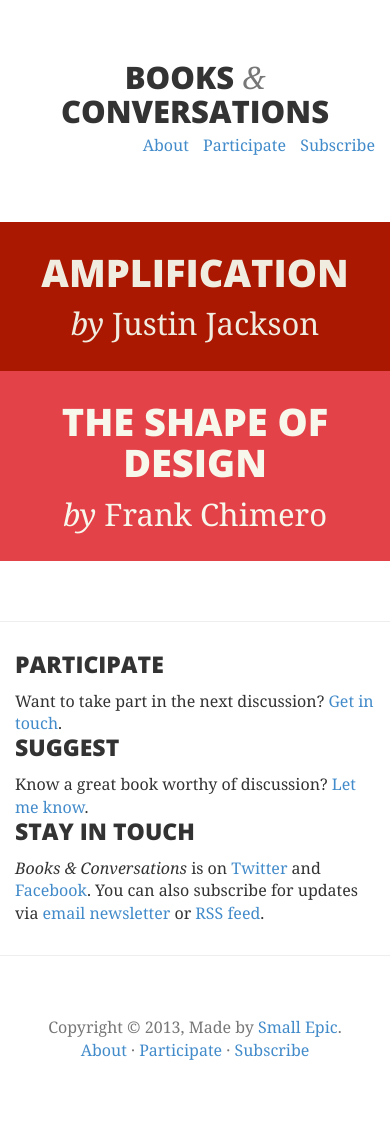
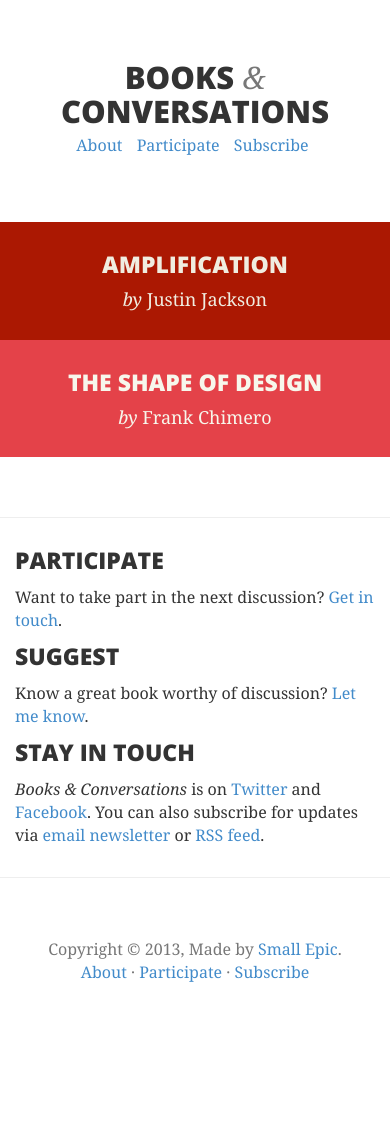
Before and after one commit to smallepic/books-and-conversations, a Jekyll site: the page built from index.html, in a window 390 px wide. Built offline with Jekyll 4.4.1, drawn with Linux system fonts in a browser that asks for light colours; some web fonts are replaced; after the commit the page ends 1043 px from its top, so only the background shows below that.

Commit message:
Added media queries for mobile specific styles.

```diff
--- a/_includes/head.html
+++ b/_includes/head.html
@@ -16,7 +16,6 @@
   <link rel="alternate" type="application/rss+xml" title="Books &amp; Conversations" href="{{ site.feedburner_url }}">
   <link href="//fonts.googleapis.com/css?family=Open+Sans:300,800|Gentium+Book+Basic:400,400italic" rel="stylesheet" type="text/css">
   <link href="/stylesheets/application.css" rel="stylesheet" type="text/css">
-  <link href="/stylesheets/styles.css" rel="stylesheet" type="text/css">
   {% if page.stylesheet %}<link href="{{ page.stylesheet }}" rel="stylesheet" type="text/css">{% endif %}
 
   <script src="/javascripts/jquery.js"></script>
--- a/sass/styles/_footer.scss
+++ b/sass/styles/_footer.scss
@@ -25,7 +25,21 @@
     padding-bottom: $grid-gutter-width;
     padding-top: $grid-gutter-width;
   }
+
+  *[class^="col-sm"] + *[class^="col-sm"]
+  {
+    margin-top: ($line-height-computed / 2);
+
+    @media (min-width: $screen-sm-min)
+    {
+      margin-top: 0;
+    }
+  }
 }
+
+
+// Copyright
+// -------------------------
 
 .copyright
 {
--- a/sass/styles/_jumbotron.scss
+++ b/sass/styles/_jumbotron.scss
@@ -20,11 +20,22 @@
   blockquote
   {
     color: #FFFFFF;
-    font-size: $font-size-h3;
+    font-size: $font-size-h4;
+    padding: 0;
+
+    @media (min-width: $screen-sm-min)
+    {
+      font-size: $font-size-h3;
+    }
 
     p
     {
-      font-size: $font-size-h3;
+      font-size: $font-size-h4;
+
+      @media (min-width: $screen-sm-min)
+      {
+        font-size: $font-size-h3;
+      }
     }
   }
 
--- a/sass/styles/_masthead.scss
+++ b/sass/styles/_masthead.scss
@@ -33,7 +33,15 @@
   {
     font-size: $font-size-small;
     line-height: floor(($font-size-h3 * 1.1));
-    text-align: right;
+    text-align: center;
+  }
+
+  @media (min-width: $screen-lg-min)
+  {
+    ul
+    {
+      text-align: right;
+    }
   }
 }
 
--- a/sass/styles/_posts.scss
+++ b/sass/styles/_posts.scss
@@ -30,12 +30,28 @@
       }
     }
 
+    h2
+    {
+      font-size: $font-size-h4;
+
+      @media (min-width: $screen-sm-min)
+      {
+        font-size: $font-size-h2;
+      }
+    }
+
     h3
     {
       font-family: $font-family-base;
+      font-size: $font-size-h5;
       font-weight: normal;
       margin-top: 0;
       text-transform: none;
+
+      @media (min-width: $screen-sm-min)
+      {
+        font-size: $font-size-h3;
+      }
     }
   }
 }
@@ -70,18 +86,30 @@
 
   h1
   {
+    font-size: $font-size-h3;
+
     em
     {
       color: inherit;
+    }
+
+    @media (min-width: $screen-sm-min)
+    {
+      font-size: $font-size-h1;
     }
   }
 
   h2
   {
     font-family: $font-family-base;
-    font-size: $font-size-h4;
+    font-size: $font-size-h5;
     font-weight: normal;
     text-transform: none;
+
+    @media (min-width: $screen-sm-min)
+    {
+      font-size: $font-size-h4;
+    }
   }
 
   h3
@@ -95,32 +123,17 @@
   {
     font-size: $font-size-small;
   }
+
+  *[class^="col-sm"] + *[class^="col-sm"]
+  {
+    margin-top: ($line-height-computed / 2);
+
+    @media (min-width: $screen-sm-min)
+    {
+      margin-top: 0;
+    }
+  }
 }
-
-/*
-@media (max-width: 767px)
-{
-	body > header h1
-	{
-		font-size: 32px;
-	}
-
-	body > header h2
-	{
-		font-size: 18px;
-	}
-
-	body > header *[class^="col-"] > *:last-child
-	{
-		margin-bottom: 10px;
-	}
-
-	body > header *[class^="col-"]:last-child > *:last-child
-	{
-		margin-bottom: 0px;
-	}
-}
-*/
 
 
 // Post
@@ -133,16 +146,6 @@
     color: $text-muted;
     font-style: italic;
   }
-
-  /*
-  p,
-  ol,
-  ul
-  {
-    font-size: $font-size-large;
-    margin-bottom: $line-height-computed;
-  }
-  */
 
   .row + .row
   {
@@ -159,39 +162,3 @@
     margin-top: $grid-gutter-width * 2;
   }
 }
-
-
-
-/*
-article header,
-article section,
-article footer
-{
-	margin-top: 120px;
-}
-
-@media (max-width: 767px)
-{
-	article header,
-	article section,
-	article footer
-	{
-		margin-top: 20px;
-	}
-}
-
-
-
-article aside
-{
-	margin-top: 200px;
-}
-
-@media (max-width: 991px)
-{
-	article aside
-	{
-		margin-top: 120px;
-	}
-}
-*/
--- a/sass/styles/_type.scss
+++ b/sass/styles/_type.scss
@@ -86,6 +86,11 @@
 {
   p
   {
-    font-size: $font-size-h2;
+    font-size: $blockquote-font-size;
+
+    @media (min-width: $screen-sm-min)
+    {
+      font-size: $font-size-h2;
+    }
   }
 }
```
Also changed, not shown: stylesheets/styles.css (deleted, +0 -42 lines).
